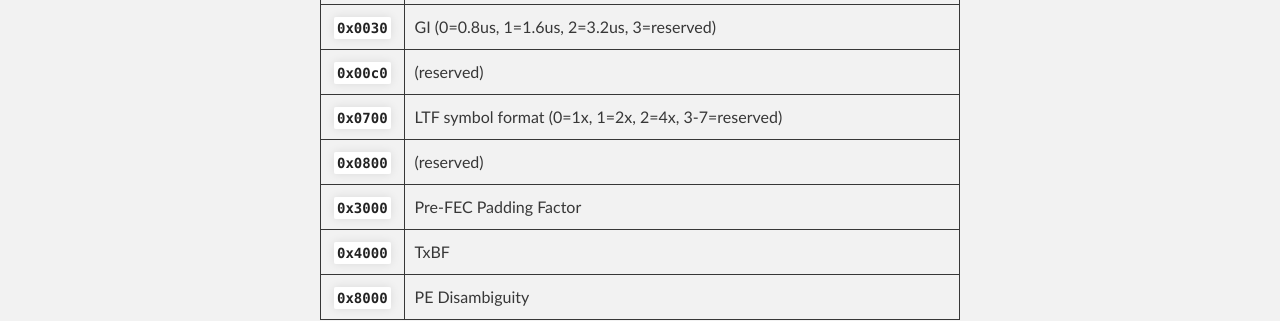
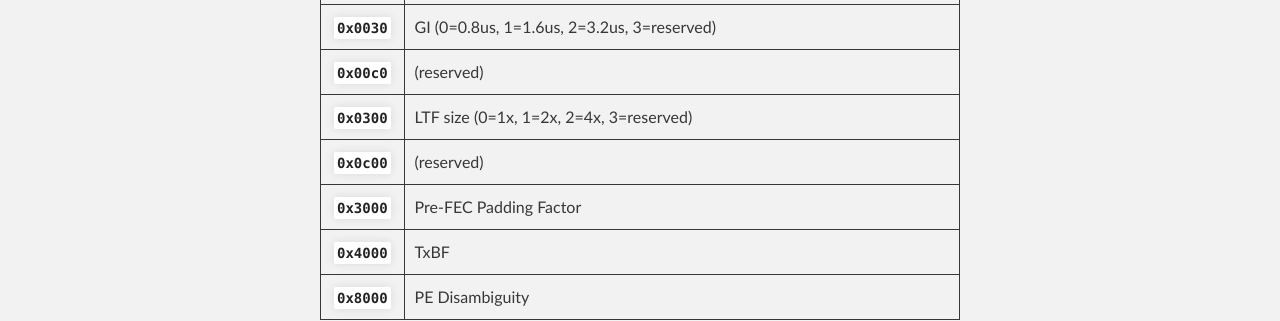
Before and after one commit to radiotap/radiotap.github.io, a Jekyll site: the page built from fields/HE.md, in a window 1280 px wide and 900 px high, scrolled down 5358 px. Shown: the part 153-474 px from the top of the window. Built offline with Jekyll 4.4.1, drawn with Linux system fonts in a browser that asks for light colours; some of the changed text lies outside the part shown.

Commit message:
HE: use spec terminology for LTF size, return 1 bit to reserved

```diff
--- a/fields/HE.md
+++ b/fields/HE.md
@@ -57,7 +57,7 @@ radiotap capture.
 
 | **`0x0001`** | pri/sec 80 MHz known |
 | **`0x0002`** | GI known |
-| **`0x0004`** | LTF symbol format known |
+| **`0x0004`** | LTF size known |
 | **`0x0008`** | Pre-FEC Padding Factor known |
 | **`0x0010`** | TxBF known |
 | **`0x0020`** | PE Disambiguity known |
@@ -276,8 +276,8 @@ allocation may be mixed into different bandwidths for different users.
 | **`0x000f`** | data Bandwidth/RU allocation (0=20, 1=40, 2=80, 3=160/80+80, 4=26-tone RU, 5=52-tone RU, 6=106-tone RU, 7=242-tone RU, 8=484-tone RU, 9=996-tone RU, 10=2x996-tone RU) |
 | **`0x0030`** | GI (0=0.8us, 1=1.6us, 2=3.2us, 3=reserved) |
 | **`0x00c0`** | (reserved)
-| **`0x0700`** | LTF symbol format (0=1x, 1=2x, 2=4x, 3-7=reserved) |
-| **`0x0800`** | (reserved) |
+| **`0x0300`** | LTF size (0=1x, 1=2x, 2=4x, 3=reserved) |
+| **`0x0c00`** | (reserved) |
 | **`0x3000`** | Pre-FEC Padding Factor |
 | **`0x4000`** | TxBF |
 | **`0x8000`** | PE Disambiguity |
```
